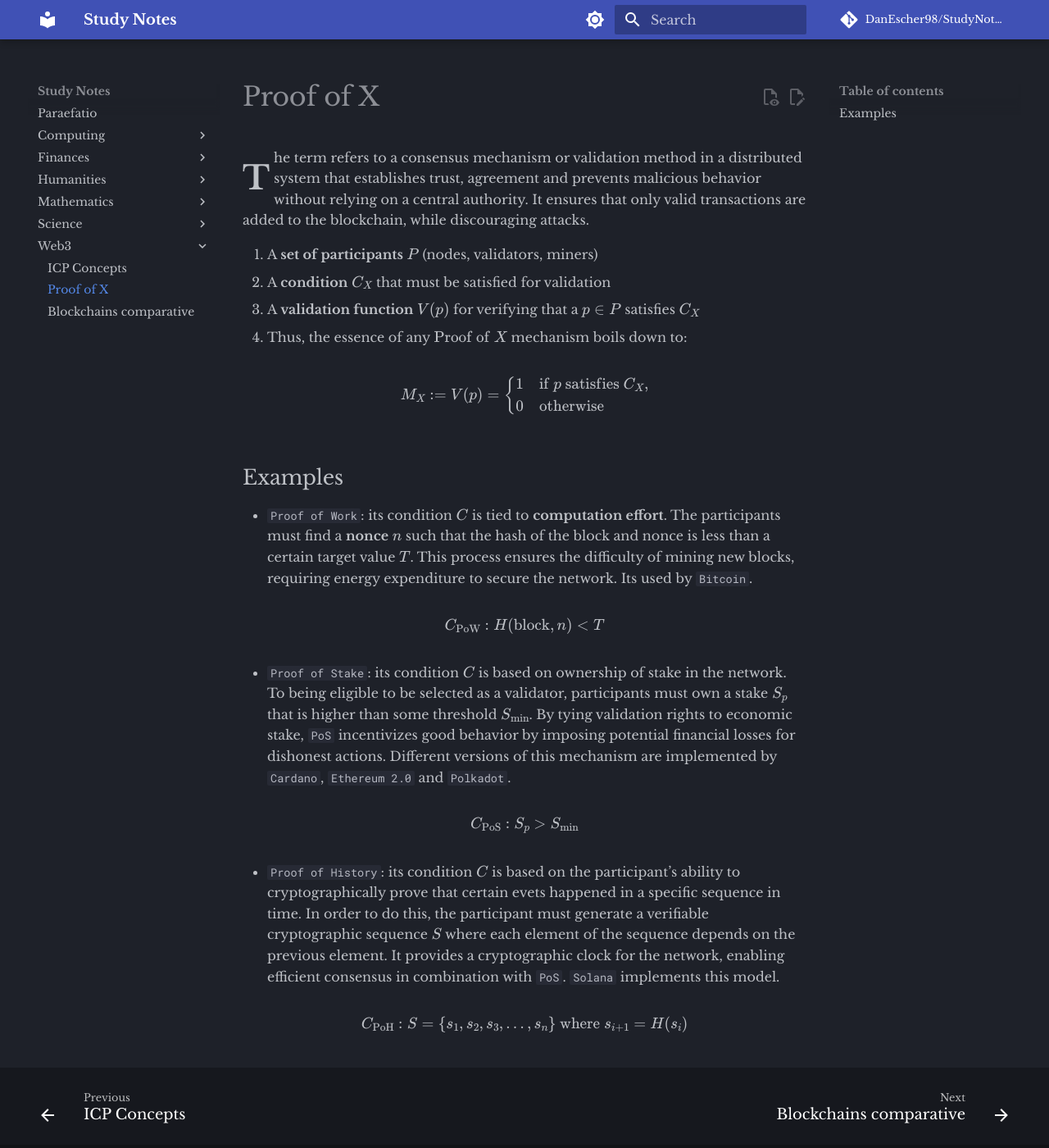
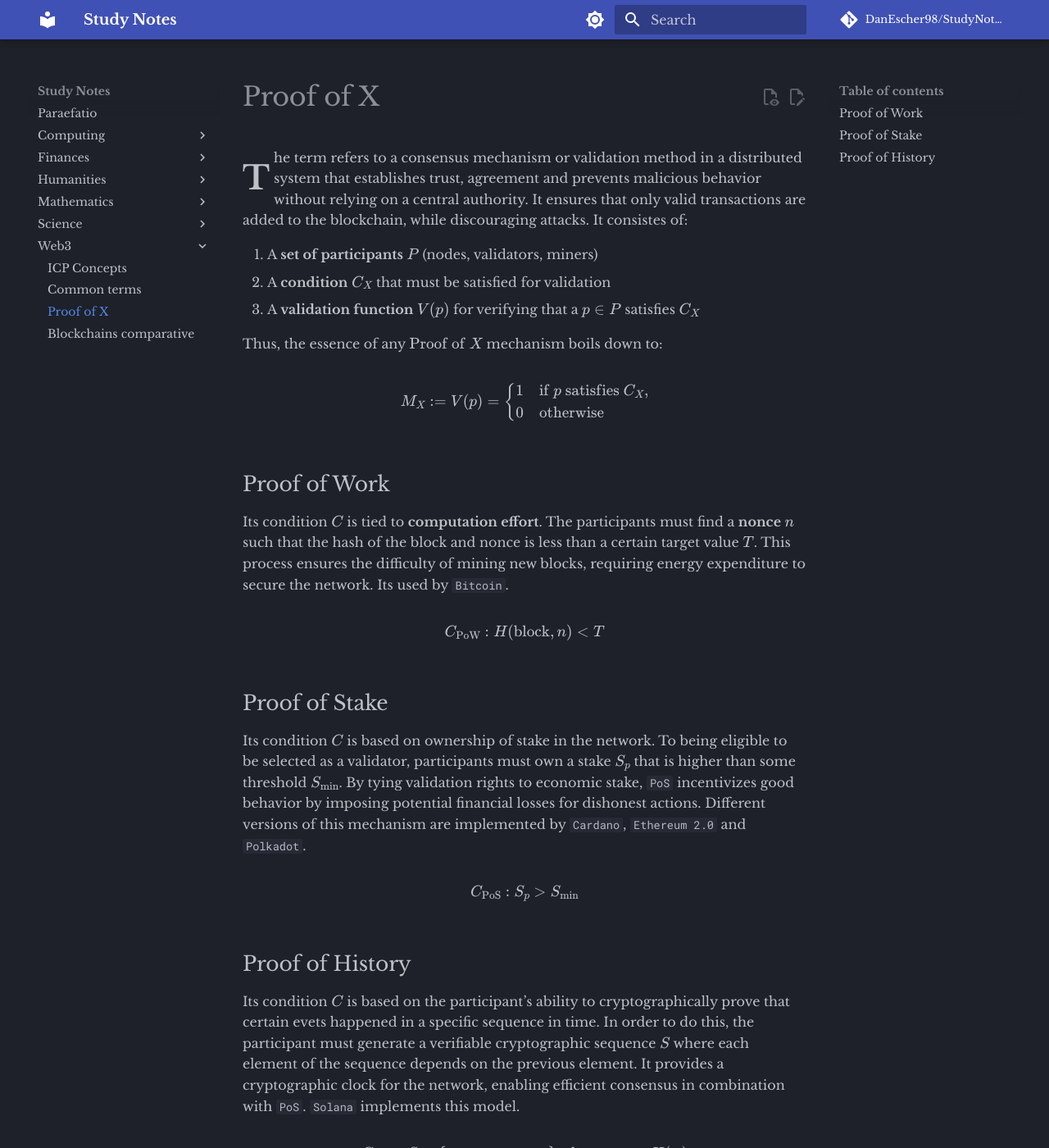
Before and after one commit to DanEscher98/StudyNotes, an MkDocs documentation site: the page built from docs/Web3/web3-proof_of_x.md, in a window 1280 px wide and 1400 px high. Shown: the whole window at 82% size. Built offline with MkDocs 1.6.1 and Material for MkDocs 9.7.7, drawn with Linux system fonts in a browser that asks for light colours; comment, search, counter and statistics services are not loaded.

Commit message:
new file:   docs/Web3/web3-common_terms.md 	modified:   docs/Web3/web3-proof_of_x.md

```diff
--- a/docs/Web3/web3-proof_of_x.md
+++ b/docs/Web3/web3-proof_of_x.md
@@ -4,14 +4,14 @@ The term refers to a consensus mechanism or validation method in a distributed
 system that establishes trust, agreement and prevents malicious
 behavior without relying on a central authority. It ensures that
 only valid transactions are added to the blockchain, while
-discouraging attacks.
-
+discouraging attacks. It consistes of:
 
 1. A **set of participants** $P$ (nodes, validators, miners)
 2. A **condition** $C_X$ that must be satisfied for validation
 3. A **validation function** $V(p)$ for verifying that a $p \in P$
    satisfies $C_X$
-4. Thus, the essence of any $\text{Proof of } X$ mechanism boils down to:
+
+Thus, the essence of any $\text{Proof of } X$ mechanism boils down to:
 
 $$M_X := V(p) = \left\{
 \begin{array}{ll}
@@ -20,9 +20,9 @@ $$M_X := V(p) = \left\{
 \end{array}\right.$$
 
 
-## Examples
+## Proof of Work
 
-- `Proof of Work`: its condition $C$ is tied to **computation effort**. The
+Its condition $C$ is tied to **computation effort**. The
 participants must find a **nonce** $n$ such that the hash of the block and
 nonce is less than a certain target value $T$. This process ensures the
 difficulty of mining new blocks, requiring energy expenditure to secure the
@@ -31,7 +31,9 @@ network. Its used by `Bitcoin`.
 $$C_\text{PoW}: H(\text{block}, n) < T$$
 
 
-- `Proof of Stake`: its condition $C$ is based on ownership of stake in the
+## Proof of Stake
+
+Its condition $C$ is based on ownership of stake in the
 network. To being eligible to be selected as a validator, participants must own
 a stake $S_p$ that is higher than some threshold $S_\text{min}$. By tying
 validation rights to economic stake, `PoS` incentivizes good behavior by
@@ -41,7 +43,9 @@ of this mechanism are implemented by `Cardano`, `Ethereum 2.0` and `Polkadot`.
 $$C_\text{PoS}: S_p > S_\text{min}$$
 
 
-- `Proof of History`: its condition $C$ is based on the participant's ability
+## Proof of History
+
+Its condition $C$ is based on the participant's ability
 to cryptographically prove that certain evets happened in a specific sequence
 in time. In order to do this, the participant must generate a verifiable
 cryptographic sequence $S$ where each element of the sequence depends on the
```
Also changed, not shown: docs/Web3/web3-common_terms.md (added, +105 -0 lines).
